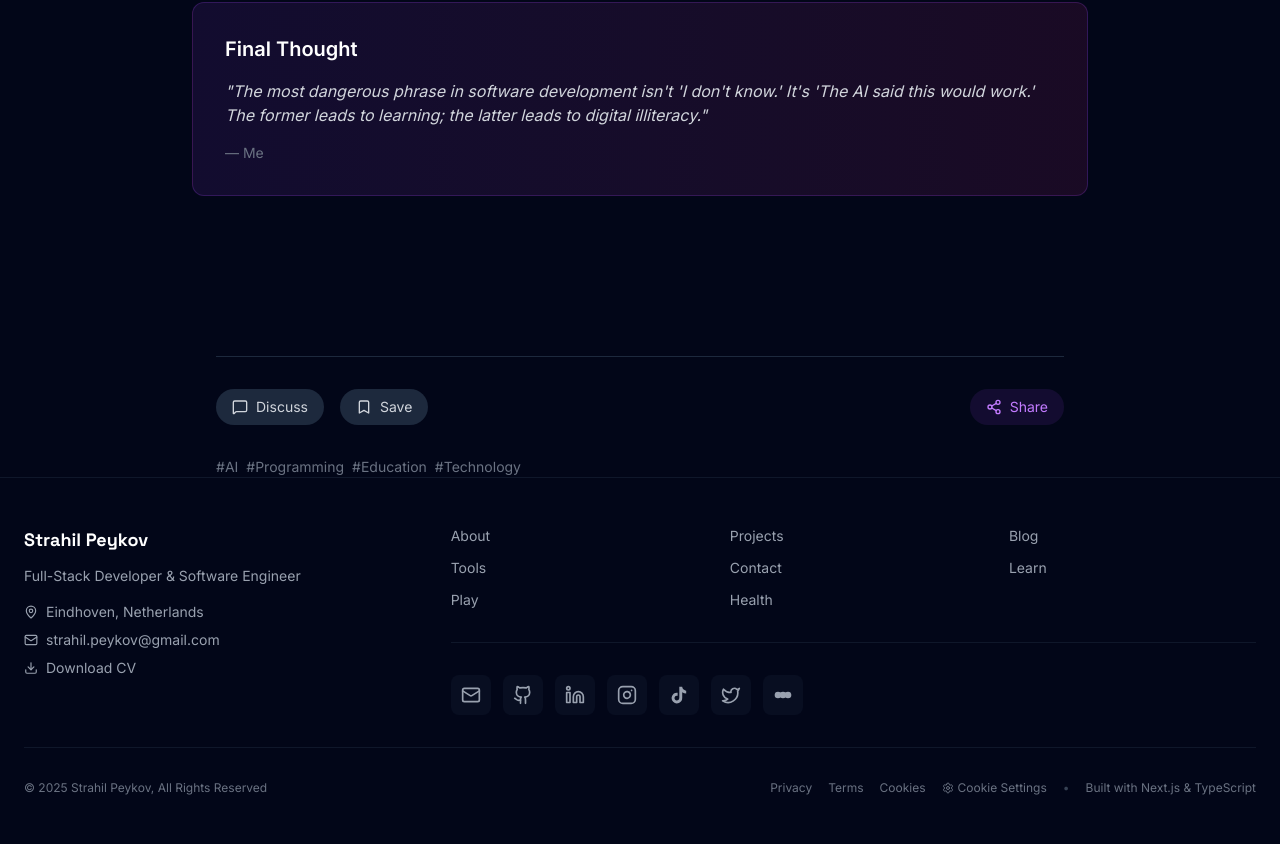
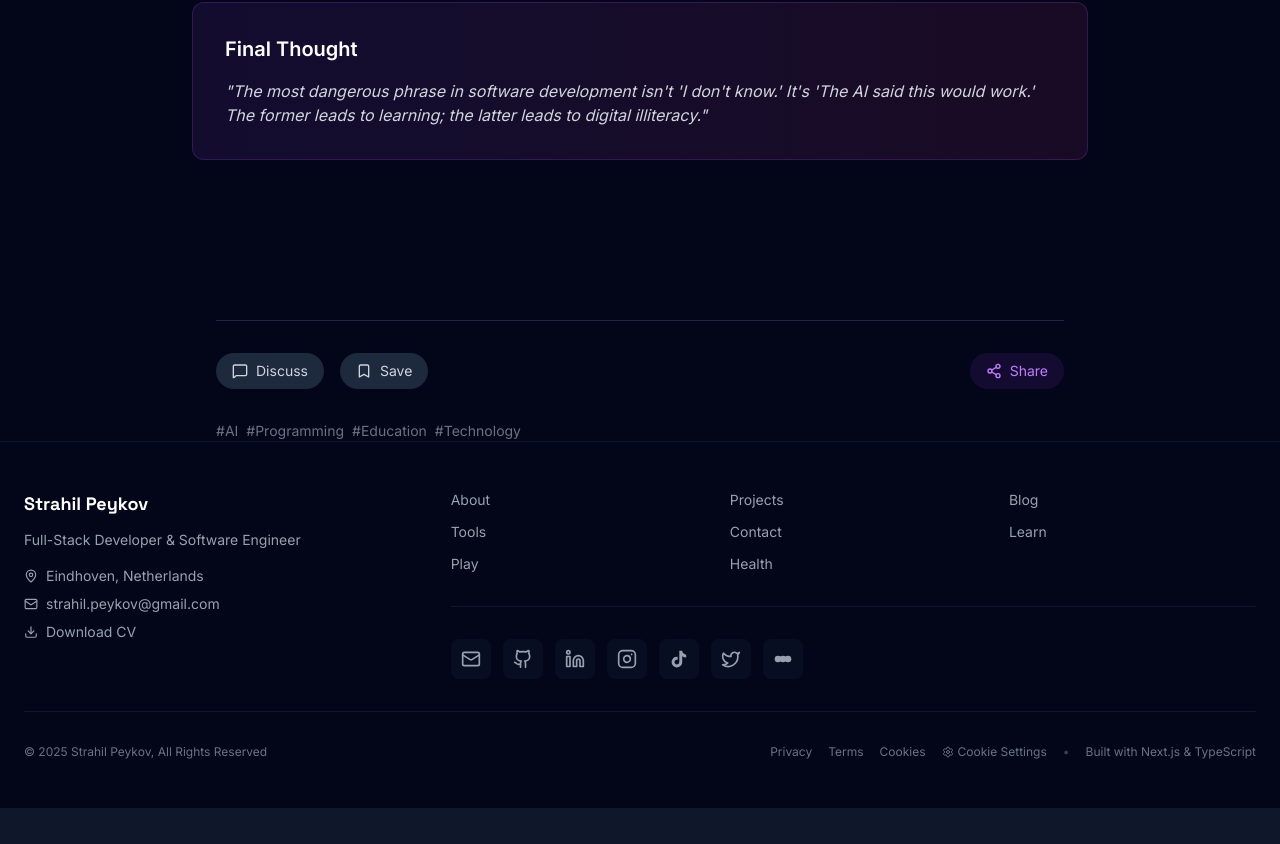
Before and after one commit to StrahilPeykov/strahil, a Next.js app: page /blog/ai-illiterate-programmers in a window 1280 px wide. Shown: the part 3043-3887 px from the top of the page. After the commit the page ends 3851 px from the top, so only its background shows below. Built offline with nearby package versions, Linux system fonts and the light colour scheme; no server answers.

Commit message:
Update ai-illiterate-programmers.tsx

```diff
--- a/src/content/blog/ai-illiterate-programmers.tsx
+++ b/src/content/blog/ai-illiterate-programmers.tsx
@@ -187,7 +187,6 @@ users.sort((a, b) => {
           'The AI said this would work.' The former leads to learning; the latter leads
           to digital illiteracy."
         </p>
-        <p className="text-sm text-gray-500 mt-4">— Me</p>
       </div>
     </div>
   )
```
